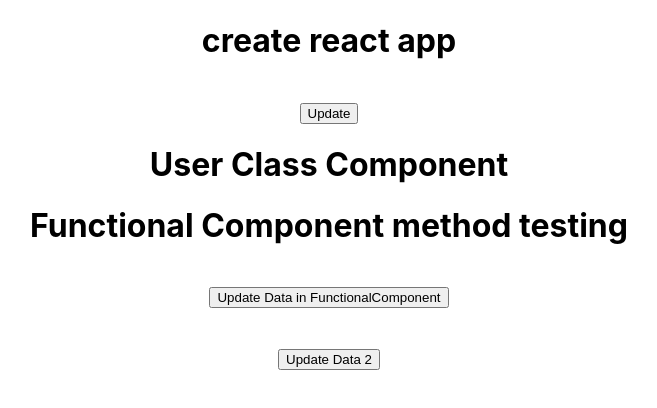
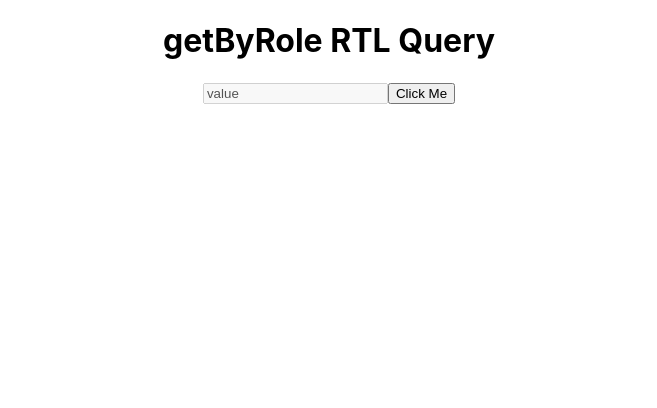
Before and after one commit to Kirttinath/react_testing_lib, a React (Create React App) app in the folder test_1/: page / in a window 1280 px wide. Shown: the top 408 px of the page, without its empty margins (311-968 px from the left). Built offline with nearby package versions, Linux system fonts and the light colour scheme.

Commit message:
getByRole RTL query tests

```diff
--- /dev/null
+++ b/test_1/src/Role.js
@@ -0,0 +1,13 @@
+import React from "react";
+
+const Role = () => {
+  return (
+    <div style={{ textAlign: "center" }}>
+      <h1>getByRole RTL Query</h1>
+      <input type="text" defaultValue="value" disabled />
+      <button>Click Me</button>
+    </div>
+  );
+};
+
+export default Role;
--- a/test_1/src/index.js
+++ b/test_1/src/index.js
@@ -5,13 +5,15 @@ import App from "./App";
 import reportWebVitals from "./reportWebVitals";
 import User from "./User";
 import FunctionComp from "./FunctionComponent";
+import Role from "./Role";
 
 const root = ReactDOM.createRoot(document.getElementById("root"));
 root.render(
   <React.StrictMode>
-    <App />
+    {/* <App />
     <User />
-    <FunctionComp />
+    <FunctionComp /> */}
+    <Role />
   </React.StrictMode>
 );
 
```
Also changed, not shown: 1 other file (tests, documents, lock files or other folders).
